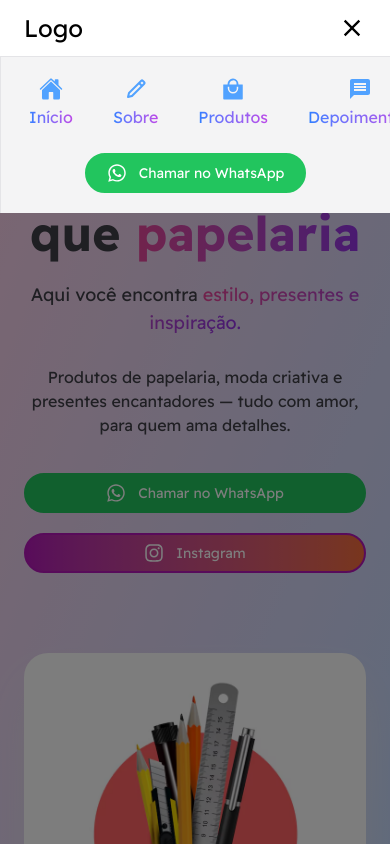
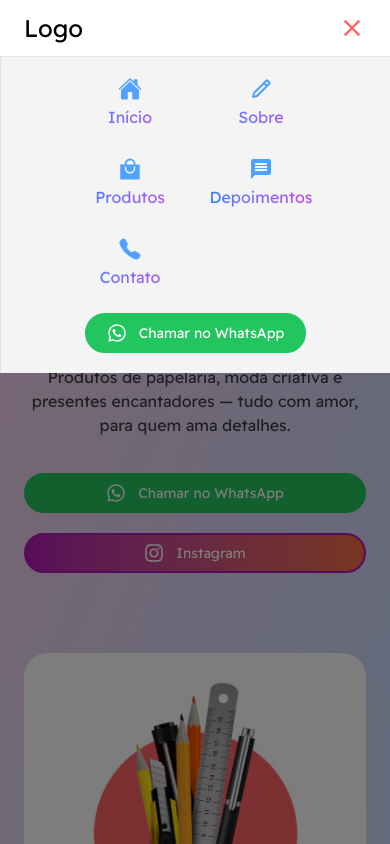
Before and after one commit to PaivaProgDev/papelaria, a React (Vite) app: page / in a window 390 px wide. Both pictures are taken after a click on the icon 352 px from the left and 28 px from the top of the page. Shown: the top 844 px of the page. Built offline with nearby package versions, Linux system fonts and the light colour scheme.

Commit message:
Responsividade do menu mobile

```diff
--- a/src/components/Header.jsx
+++ b/src/components/Header.jsx
@@ -21,9 +21,9 @@ const Header = () => {
             <header className="flex items-center px-6 py-3 relative z-20 border-b bg-white border-zinc-200 justify-between">
                 <h1 className="text-2xl">Logo</h1>
                 {
-                    openMenu ? <IoMdClose onClick={handleOpenMenu} className="size-7 cursor-pointer" /> : <IoMenuSharp onClick={handleOpenMenu} className="size-7 lg:hidden block cursor-pointer" />
+                    openMenu ? <IoMdClose onClick={handleOpenMenu} className="size-7 text-red-400 cursor-pointer" /> : <IoMenuSharp onClick={handleOpenMenu} className="size-7 md:hidden block cursor-pointer" />
                 }
-                <nav className="hidden lg:block">
+                <nav className="hidden md:block">
                     <ul className="flex items-center gap-10">
                         {
                             links.map((l, index) => (
@@ -41,17 +41,20 @@ const Header = () => {
                 </nav>
             </header>
             <div onClick={() => setOpenMenu(false)} className={`${openMenu ? "visible opacity-100" : "invisible opacity-0"} fixed duration-200 w-full h-full bg-[#00000082]`}>
-                <div onClick={(e) => e.stopPropagation()} className={`${openMenu ? "lg:right-0 top-[57px]" : "lg:-right-full -top-full "} lg:top-[57px] duration-300 px-7 py-5 bg-zinc-100 ease-in-out fixed lg:w-55 lg:h-full w-full lg:bottom-0 border-l border-zinc-200`}>
+                <div onClick={(e) => {
+                    e.stopPropagation()
+                    setOpenMenu(false)
+                }} className={`${openMenu ? "lg:right-0 top-[57px]" : "lg:-right-full -top-full "} lg:top-[57px] duration-300 px-7 py-5 bg-zinc-100 ease-in-out fixed lg:w-55 lg:h-full w-full lg:bottom-0 border-l border-zinc-200`}>
                     <nav>
-                        <ul className="flex justify-between sm:justify-center gap-10  ">
+                        <ul className="grid grid-cols-2 place-self-center sm:grid-cols-3 gap-7 ">
                             {
                                 links.map((l, index) => (
-                                    <li className="text-zinc-800" key={index}>
+                                    <a href={l.href} className="text-zinc-800" key={index}>
                                         <TextBlue className='flex items-center flex-col gap-1'>
                                             {l.icon}
                                             {l.title}
                                         </TextBlue>
-                                    </li>
+                                    </a>
                                 ))
                             }
                         </ul>
```
